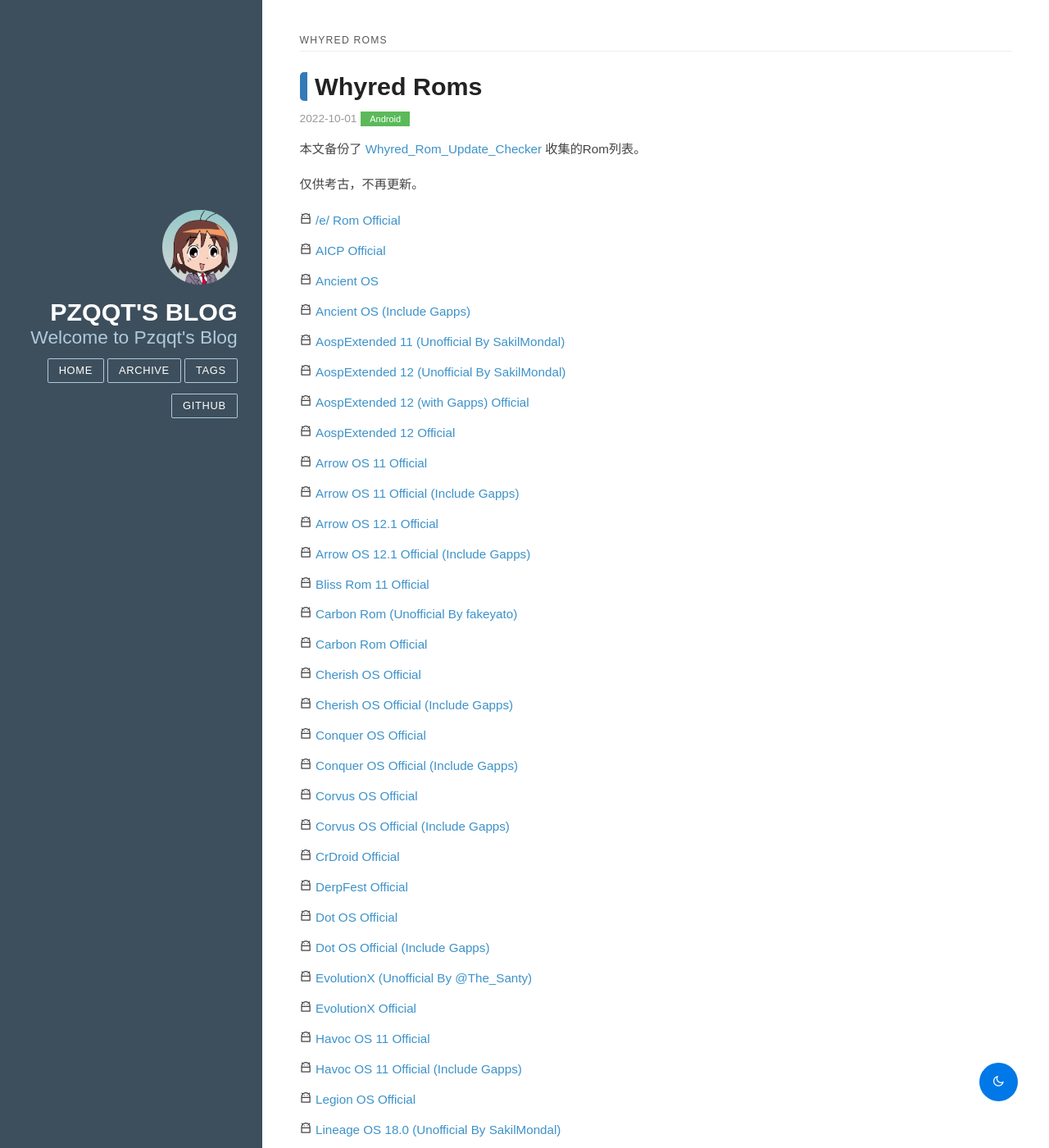
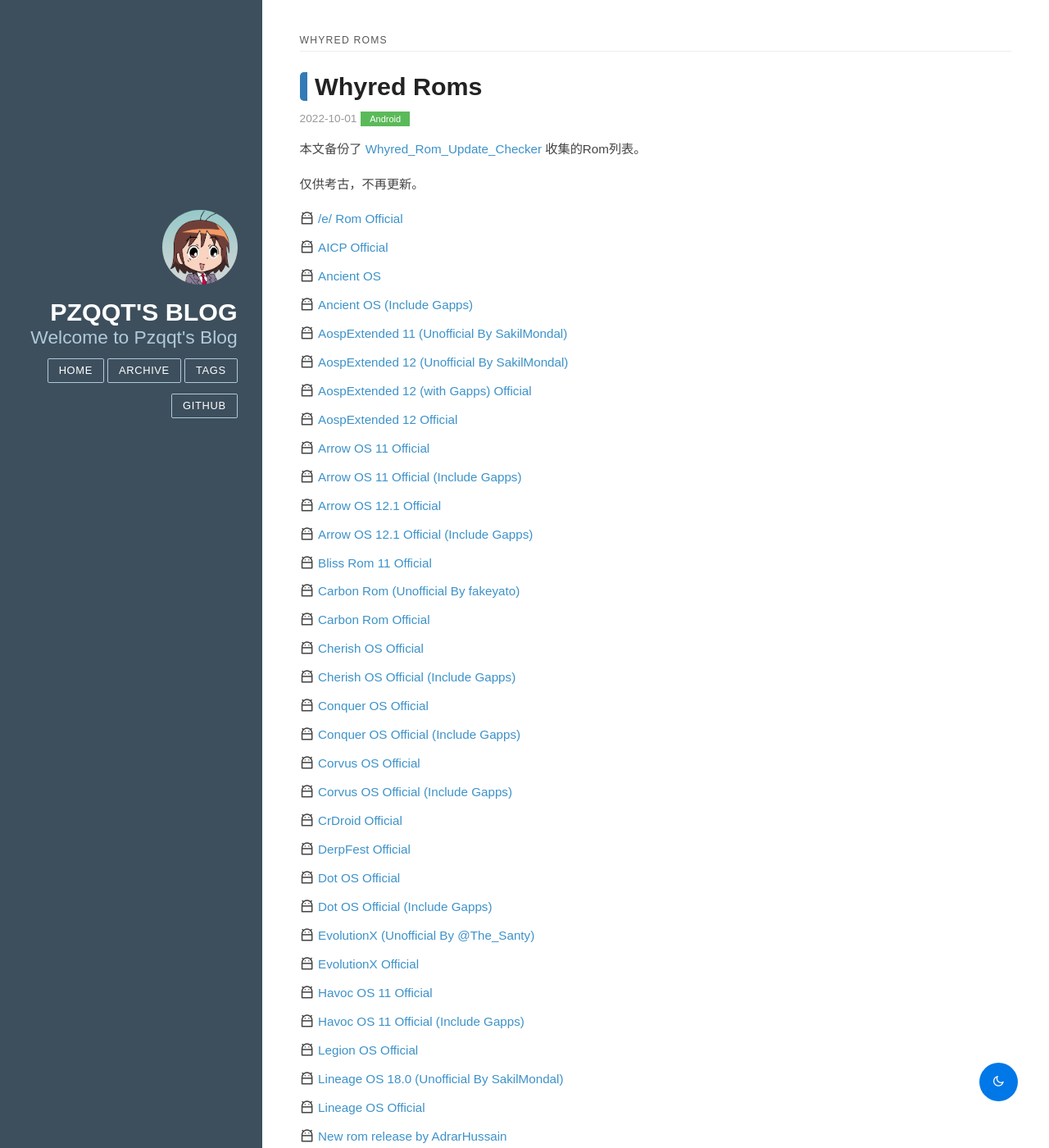
Before and after one commit to Pzqqt/Pzqqt.github.io, a Jekyll site: the page built from _posts/2022-10-01-Whyred Roms.md, in a window 1280 px wide and 1400 px high. Shown: the whole window at 82% size. Built offline with Jekyll 4.4.1, drawn with Linux system fonts in a browser that asks for light colours; nearby versions of some CDN libraries.

Commit message:
posts: Align RemixIcon's icon with text

```diff
--- a/_posts/2022-10-01-Whyred Roms.md
+++ b/_posts/2022-10-01-Whyred Roms.md
@@ -23,6 +23,11 @@
   pre.highlight {
     font-size: 100%;
   }
+  .ri-android-line {
+    vertical-align: bottom;
+    font-size: 1.2em;
+  }
+
 </style>
 <script>
   $(document).ready(function() {
@@ -45,7 +50,7 @@
 <!--more-->
 
 <p class="rom-item">
-    <i class="file-icon ri-android-line"></i>
+    <i class="ri-android-line"></i>
     <a href="javascript:;" class="rom-title">/e/ Rom Official</a>
 </p>
 <div class="rom-info">
@@ -55,7 +60,7 @@
     <a href="https://images.ecloud.global/dev/whyred/e-1.4-r-20220923220394-dev-whyred.zip" target="_blank">e-1.4-r-20220923220394-dev-whyred.zip</a></p>
 </div>
 <p class="rom-item">
-    <i class="file-icon ri-android-line"></i>
+    <i class="ri-android-line"></i>
     <a href="javascript:;" class="rom-title">AICP Official</a>
 </p>
 <div class="rom-info">
@@ -68,7 +73,7 @@
     <p><b>Size:</b> 840 MB</p>
 </div>
 <p class="rom-item">
-    <i class="file-icon ri-android-line"></i>
+    <i class="ri-android-line"></i>
     <a href="javascript:;" class="rom-title">Ancient OS</a>
 </p>
 <div class="rom-info">
@@ -78,7 +83,7 @@
     <p><b>Size:</b> 793.2 MB</p>
 </div>
 <p class="rom-item">
-    <i class="file-icon ri-android-line"></i>
+    <i class="ri-android-line"></i>
     <a href="javascript:;" class="rom-title">Ancient OS (Include Gapps)</a>
 </p>
 <div class="rom-info">
@@ -88,7 +93,7 @@
     <p><b>Size:</b> 1323.6 MB</p>
 </div>
 <p class="rom-item">
-    <i class="file-icon ri-android-line"></i>
+    <i class="ri-android-line"></i>
     <a href="javascript:;" class="rom-title">AospExtended 11 (Unofficial By SakilMondal)</a>
 </p>
 <div class="rom-info">
@@ -99,7 +104,7 @@
     <p><b>Size:</b> 1234.69 MB</p>
 </div>
 <p class="rom-item">
-    <i class="file-icon ri-android-line"></i>
+    <i class="ri-android-line"></i>
     <a href="javascript:;" class="rom-title">AospExtended 12 (Unofficial By SakilMondal)</a>
 </p>
 <div class="rom-info">
@@ -110,7 +115,7 @@
     <p><b>Size:</b> 786.51 MB</p>
 </div>
 <p class="rom-item">
-    <i class="file-icon ri-android-line"></i>
+    <i class="ri-android-line"></i>
     <a href="javascript:;" class="rom-title">AospExtended 12 (with Gapps) Official</a>
 </p>
 <div class="rom-info">
@@ -120,7 +125,7 @@
     <p><b>Size:</b> 1247.84 MB</p>
 </div>
 <p class="rom-item">
-    <i class="file-icon ri-android-line"></i>
+    <i class="ri-android-line"></i>
     <a href="javascript:;" class="rom-title">AospExtended 12 Official</a>
 </p>
 <div class="rom-info">
@@ -130,7 +135,7 @@
     <p><b>Size:</b> 782.63 MB</p>
 </div>
 <p class="rom-item">
-    <i class="file-icon ri-android-line"></i>
+    <i class="ri-android-line"></i>
     <a href="javascript:;" class="rom-title">Arrow OS 11 Official</a>
 </p>
 <div class="rom-info">
@@ -151,7 +156,7 @@
     <p><b>Size:</b> 838.23 MB</p>
 </div>
 <p class="rom-item">
-    <i class="file-icon ri-android-line"></i>
+    <i class="ri-android-line"></i>
     <a href="javascript:;" class="rom-title">Arrow OS 11 Official (Include Gapps)</a>
 </p>
 <div class="rom-info">
@@ -172,7 +177,7 @@
     <p><b>Size:</b> 1161.31 MB</p>
 </div>
 <p class="rom-item">
-    <i class="file-icon ri-android-line"></i>
+    <i class="ri-android-line"></i>
     <a href="javascript:;" class="rom-title">Arrow OS 12.1 Official</a>
 </p>
 <div class="rom-info">
@@ -188,7 +193,7 @@
     <p><b>Size:</b> 781.14 MB</p>
 </div>
 <p class="rom-item">
-    <i class="file-icon ri-android-line"></i>
+    <i class="ri-android-line"></i>
     <a href="javascript:;" class="rom-title">Arrow OS 12.1 Official (Include Gapps)</a>
 </p>
 <div class="rom-info">
@@ -204,7 +209,7 @@
     <p><b>Size:</b> 1104.62 MB</p>
 </div>
 <p class="rom-item">
-    <i class="file-icon ri-android-line"></i>
+    <i class="ri-android-line"></i>
     <a href="javascript:;" class="rom-title">Bliss Rom 11 Official</a>
 </p>
 <div class="rom-info">
@@ -214,7 +219,7 @@
     <p><b>Size:</b> 804.2 MB</p>
 </div>
 <p class="rom-item">
-    <i class="file-icon ri-android-line"></i>
+    <i class="ri-android-line"></i>
     <a href="javascript:;" class="rom-title">Carbon Rom (Unofficial By fakeyato)</a>
 </p>
 <div class="rom-info">
@@ -224,7 +229,7 @@
     <p><b>Size:</b> 718.9 MB</p>
 </div>
 <p class="rom-item">
-    <i class="file-icon ri-android-line"></i>
+    <i class="ri-android-line"></i>
     <a href="javascript:;" class="rom-title">Carbon Rom Official</a>
 </p>
 <div class="rom-info">
@@ -235,7 +240,7 @@
     <p><b>Size:</b> 794.14 MB</p>
 </div>
 <p class="rom-item">
-    <i class="file-icon ri-android-line"></i>
+    <i class="ri-android-line"></i>
     <a href="javascript:;" class="rom-title">Cherish OS Official</a>
 </p>
 <div class="rom-info">
@@ -246,7 +251,7 @@
     <p><b>Size:</b> 866.64 MB</p>
 </div>
 <p class="rom-item">
-    <i class="file-icon ri-android-line"></i>
+    <i class="ri-android-line"></i>
     <a href="javascript:;" class="rom-title">Cherish OS Official (Include Gapps)</a>
 </p>
 <div class="rom-info">
@@ -257,7 +262,7 @@
     <p><b>Size:</b> 1422.22 MB</p>
 </div>
 <p class="rom-item">
-    <i class="file-icon ri-android-line"></i>
+    <i class="ri-android-line"></i>
     <a href="javascript:;" class="rom-title">Conquer OS Official</a>
 </p>
 <div class="rom-info">
@@ -267,7 +272,7 @@
     <p><b>Size:</b> 812.4 MB</p>
 </div>
 <p class="rom-item">
-    <i class="file-icon ri-android-line"></i>
+    <i class="ri-android-line"></i>
     <a href="javascript:;" class="rom-title">Conquer OS Official (Include Gapps)</a>
 </p>
 <div class="rom-info">
@@ -277,7 +282,7 @@
     <p><b>Size:</b> 1256.9 MB</p>
 </div>
 <p class="rom-item">
-    <i class="file-icon ri-android-line"></i>
+    <i class="ri-android-line"></i>
     <a href="javascript:;" class="rom-title">Corvus OS Official</a>
 </p>
 <div class="rom-info">
@@ -286,7 +291,7 @@
     <p><b>Size:</b> 850.57MB</p>
 </div>
 <p class="rom-item">
-    <i class="file-icon ri-android-line"></i>
+    <i class="ri-android-line"></i>
     <a href="javascript:;" class="rom-title">Corvus OS Official (Include Gapps)</a>
 </p>
 <div class="rom-info">
@@ -295,7 +300,7 @@
     <p><b>Size:</b> 1.32GB</p>
 </div>
 <p class="rom-item">
-    <i class="file-icon ri-android-line"></i>
+    <i class="ri-android-line"></i>
     <a href="javascript:;" class="rom-title">CrDroid Official</a>
 </p>
 <div class="rom-info">
@@ -305,7 +310,7 @@
     <p><b>Size:</b> 850.6 MB</p>
 </div>
 <p class="rom-item">
-    <i class="file-icon ri-android-line"></i>
+    <i class="ri-android-line"></i>
     <a href="javascript:;" class="rom-title">DerpFest Official</a>
 </p>
 <div class="rom-info">
@@ -315,7 +320,7 @@
     <p><b>Size:</b> 1489.5 MB</p>
 </div>
 <p class="rom-item">
-    <i class="file-icon ri-android-line"></i>
+    <i class="ri-android-line"></i>
     <a href="javascript:;" class="rom-title">Dot OS Official</a>
 </p>
 <div class="rom-info">
@@ -327,7 +332,7 @@
     <p><b>Size:</b> 739.52 MB</p>
 </div>
 <p class="rom-item">
-    <i class="file-icon ri-android-line"></i>
+    <i class="ri-android-line"></i>
     <a href="javascript:;" class="rom-title">Dot OS Official (Include Gapps)</a>
 </p>
 <div class="rom-info">
@@ -339,7 +344,7 @@
     <p><b>Size:</b> 1153.76 MB</p>
 </div>
 <p class="rom-item">
-    <i class="file-icon ri-android-line"></i>
+    <i class="ri-android-line"></i>
     <a href="javascript:;" class="rom-title">EvolutionX (Unofficial By @The_Santy)</a>
 </p>
 <div class="rom-info">
@@ -350,7 +355,7 @@
     <p><b>Size:</b> 1435.56 MB</p>
 </div>
 <p class="rom-item">
-    <i class="file-icon ri-android-line"></i>
+    <i class="ri-android-line"></i>
     <a href="javascript:;" class="rom-title">EvolutionX Official</a>
 </p>
 <div class="rom-info">
@@ -362,7 +367,7 @@
     <p><b>Size:</b> 1526.2 MB</p>
 </div>
 <p class="rom-item">
-    <i class="file-icon ri-android-line"></i>
+    <i class="ri-android-line"></i>
     <a href="javascript:;" class="rom-title">Havoc OS 11 Official</a>
 </p>
 <div class="rom-info">
@@ -373,7 +378,7 @@
     <p><b>Size:</b> 774.9 MB</p>
 </div>
 <p class="rom-item">
-    <i class="file-icon ri-android-line"></i>
+    <i class="ri-android-line"></i>
     <a href="javascript:;" class="rom-title">Havoc OS 11 Official (Include Gapps)</a>
 </p>
 <div class="rom-info">
@@ -384,7 +389,7 @@
     <p><b>Size:</b> 1285.4 MB</p>
 </div>
 <p class="rom-item">
-    <i class="file-icon ri-android-line"></i>
+    <i class="ri-android-line"></i>
     <a href="javascript:;" class="rom-title">Legion OS Official</a>
 </p>
 <div class="rom-info">
@@ -394,7 +399,7 @@
     <p><b>Size:</b> 893.9 MB</p>
 </div>
 <p class="rom-item">
-    <i class="file-icon ri-android-line"></i>
+    <i class="ri-android-line"></i>
     <a href="javascript:;" class="rom-title">Lineage OS 18.0 (Unofficial By SakilMondal)</a>
 </p>
 <div class="rom-info">
@@ -405,7 +410,7 @@
     <p><b>Size:</b> 1147.25 MB</p>
 </div>
 <p class="rom-item">
-    <i class="file-icon ri-android-line"></i>
+    <i class="ri-android-line"></i>
     <a href="javascript:;" class="rom-title">Lineage OS Official</a>
 </p>
 <div class="rom-info">
@@ -420,7 +425,7 @@
     <p><b>Size:</b> 729.14 MB</p>
 </div>
 <p class="rom-item">
-    <i class="file-icon ri-android-line"></i>
+    <i class="ri-android-line"></i>
     <a href="javascript:;" class="rom-title">New rom release by AdrarHussain</a>
 </p>
 <div class="rom-info">
@@ -431,7 +436,7 @@
     <p><b>Size:</b> 1166.47 MB</p>
 </div>
 <p class="rom-item">
-    <i class="file-icon ri-android-line"></i>
+    <i class="ri-android-line"></i>
     <a href="javascript:;" class="rom-title">Nezuko OS Official</a>
 </p>
 <div class="rom-info">
@@ -441,7 +446,7 @@
     <p><b>Size:</b> 731.4 MB</p>
 </div>
 <p class="rom-item">
-    <i class="file-icon ri-android-line"></i>
+    <i class="ri-android-line"></i>
     <a href="javascript:;" class="rom-title">Nezuko OS Official (Include Gapps)</a>
 </p>
 <div class="rom-info">
@@ -451,7 +456,7 @@
     <p><b>Size:</b> 1142.1 MB</p>
 </div>
 <p class="rom-item">
-    <i class="file-icon ri-android-line"></i>
+    <i class="ri-android-line"></i>
     <a href="javascript:;" class="rom-title">Nusantara Project Official</a>
 </p>
 <div class="rom-info">
@@ -462,7 +467,7 @@
     <p><b>Size:</b> 782.61 MB</p>
 </div>
 <p class="rom-item">
-    <i class="file-icon ri-android-line"></i>
+    <i class="ri-android-line"></i>
     <a href="javascript:;" class="rom-title">Octavi OS Official</a>
 </p>
 <div class="rom-info">
@@ -472,7 +477,7 @@
     <p><b>Size:</b> 0.02 MB</p>
 </div>
 <p class="rom-item">
-    <i class="file-icon ri-android-line"></i>
+    <i class="ri-android-line"></i>
     <a href="javascript:;" class="rom-title">Octavi OS Official (Include Gapps)</a>
 </p>
 <div class="rom-info">
@@ -482,7 +487,7 @@
     <p><b>Size:</b> 0.02 MB</p>
 </div>
 <p class="rom-item">
-    <i class="file-icon ri-android-line"></i>
+    <i class="ri-android-line"></i>
     <a href="javascript:;" class="rom-title">POSP Official</a>
 </p>
 <div class="rom-info">
@@ -491,7 +496,7 @@
     <a href="https://github.com/PotatoDevices/device_xiaomi_whyred/releases/download/4.2.3/potato_whyred-11-20210910-dumaloo.v4.2.3%2B20.Crispy.zip" target="_blank">potato_whyred-11-20210910-dumaloo.v4.2.3+20.Crispy.zip</a></p>
 </div>
 <p class="rom-item">
-    <i class="file-icon ri-android-line"></i>
+    <i class="ri-android-line"></i>
     <a href="javascript:;" class="rom-title">Paranoid Android (Unofficial By orges)</a>
 </p>
 <div class="rom-info">
@@ -501,7 +506,7 @@
     <p><b>Size:</b> 935.9 MB</p>
 </div>
 <p class="rom-item">
-    <i class="file-icon ri-android-line"></i>
+    <i class="ri-android-line"></i>
     <a href="javascript:;" class="rom-title">Pixel Extended Official</a>
 </p>
 <div class="rom-info">
@@ -511,7 +516,7 @@
     <p><b>Size:</b> 1584.0 MB</p>
 </div>
 <p class="rom-item">
-    <i class="file-icon ri-android-line"></i>
+    <i class="ri-android-line"></i>
     <a href="javascript:;" class="rom-title">PixelPlusUI Official</a>
 </p>
 <div class="rom-info">
@@ -521,7 +526,7 @@
     <p><b>Size:</b> 1392.02 MB</p>
 </div>
 <p class="rom-item">
-    <i class="file-icon ri-android-line"></i>
+    <i class="ri-android-line"></i>
     <a href="javascript:;" class="rom-title">Pixys OS 12 Official (Include Gapps)</a>
 </p>
 <div class="rom-info">
@@ -532,7 +537,7 @@
     <p><b>Size:</b> 1.41 GB</p>
 </div>
 <p class="rom-item">
-    <i class="file-icon ri-android-line"></i>
+    <i class="ri-android-line"></i>
     <a href="javascript:;" class="rom-title">Project Elixir Official</a>
 </p>
 <div class="rom-info">
@@ -542,7 +547,7 @@
     <p><b>Size:</b> 1401.21 MB</p>
 </div>
 <p class="rom-item">
-    <i class="file-icon ri-android-line"></i>
+    <i class="ri-android-line"></i>
     <a href="javascript:;" class="rom-title">Project Radiant Official</a>
 </p>
 <div class="rom-info">
@@ -552,7 +557,7 @@
     <p><b>Size:</b> 1372.9 MB</p>
 </div>
 <p class="rom-item">
-    <i class="file-icon ri-android-line"></i>
+    <i class="ri-android-line"></i>
     <a href="javascript:;" class="rom-title">Project Sakura ROM Official</a>
 </p>
 <div class="rom-info">
@@ -562,7 +567,7 @@
     <p><b>Size:</b> 884.3 MB</p>
 </div>
 <p class="rom-item">
-    <i class="file-icon ri-android-line"></i>
+    <i class="ri-android-line"></i>
     <a href="javascript:;" class="rom-title">Resurrection Remix OS Q (Unofficial By AdrarHussain)</a>
 </p>
 <div class="rom-info">
@@ -573,7 +578,7 @@
     <p><b>Size:</b> 928.37 MB</p>
 </div>
 <p class="rom-item">
-    <i class="file-icon ri-android-line"></i>
+    <i class="ri-android-line"></i>
     <a href="javascript:;" class="rom-title">Resurrection Remix OS Q (Unofficial By AdrarHussain)(Include Gapps)</a>
 </p>
 <div class="rom-info">
@@ -584,7 +589,7 @@
     <p><b>Size:</b> 1101.25 MB</p>
 </div>
 <p class="rom-item">
-    <i class="file-icon ri-android-line"></i>
+    <i class="ri-android-line"></i>
     <a href="javascript:;" class="rom-title">Resurrection Remix OS Q Official</a>
 </p>
 <div class="rom-info">
@@ -594,7 +599,7 @@
     <p><b>Size:</b> 978.3 MB</p>
 </div>
 <p class="rom-item">
-    <i class="file-icon ri-android-line"></i>
+    <i class="ri-android-line"></i>
     <a href="javascript:;" class="rom-title">Resurrection Remix OS Q Official (Include Gapps)</a>
 </p>
 <div class="rom-info">
@@ -604,7 +609,7 @@
     <p><b>Size:</b> 1184.9 MB</p>
 </div>
 <p class="rom-item">
-    <i class="file-icon ri-android-line"></i>
+    <i class="ri-android-line"></i>
     <a href="javascript:;" class="rom-title">Revenge OS Official</a>
 </p>
 <div class="rom-info">
@@ -622,7 +627,7 @@
     <p><b>Size:</b> 770.8 MB</p>
 </div>
 <p class="rom-item">
-    <i class="file-icon ri-android-line"></i>
+    <i class="ri-android-line"></i>
     <a href="javascript:;" class="rom-title">Stag OS R Official</a>
 </p>
 <div class="rom-info">
@@ -633,7 +638,7 @@
     <p><b>Size:</b> 839.3 MB</p>
 </div>
 <p class="rom-item">
-    <i class="file-icon ri-android-line"></i>
+    <i class="ri-android-line"></i>
     <a href="javascript:;" class="rom-title">Stag OS R Official (Include Gapps)</a>
 </p>
 <div class="rom-info">
@@ -644,7 +649,7 @@
     <p><b>Size:</b> 1085.9 MB</p>
 </div>
 <p class="rom-item">
-    <i class="file-icon ri-android-line"></i>
+    <i class="ri-android-line"></i>
     <a href="javascript:;" class="rom-title">Styx OS Official</a>
 </p>
 <div class="rom-info">
@@ -654,7 +659,7 @@
     <p><b>Size:</b> 1262.3 MB</p>
 </div>
 <p class="rom-item">
-    <i class="file-icon ri-android-line"></i>
+    <i class="ri-android-line"></i>
     <a href="javascript:;" class="rom-title">Superior OS Official</a>
 </p>
 <div class="rom-info">
@@ -664,7 +669,7 @@
     <p><b>Size:</b> 1146.1 MB</p>
 </div>
 <p class="rom-item">
-    <i class="file-icon ri-android-line"></i>
+    <i class="ri-android-line"></i>
     <a href="javascript:;" class="rom-title">TenX OS Official</a>
 </p>
 <div class="rom-info">
@@ -674,7 +679,7 @@
     <p><b>Size:</b> 1444.1 MB</p>
 </div>
 <p class="rom-item">
-    <i class="file-icon ri-android-line"></i>
+    <i class="ri-android-line"></i>
     <a href="javascript:;" class="rom-title">Xtended Official</a>
 </p>
 <div class="rom-info">
```
